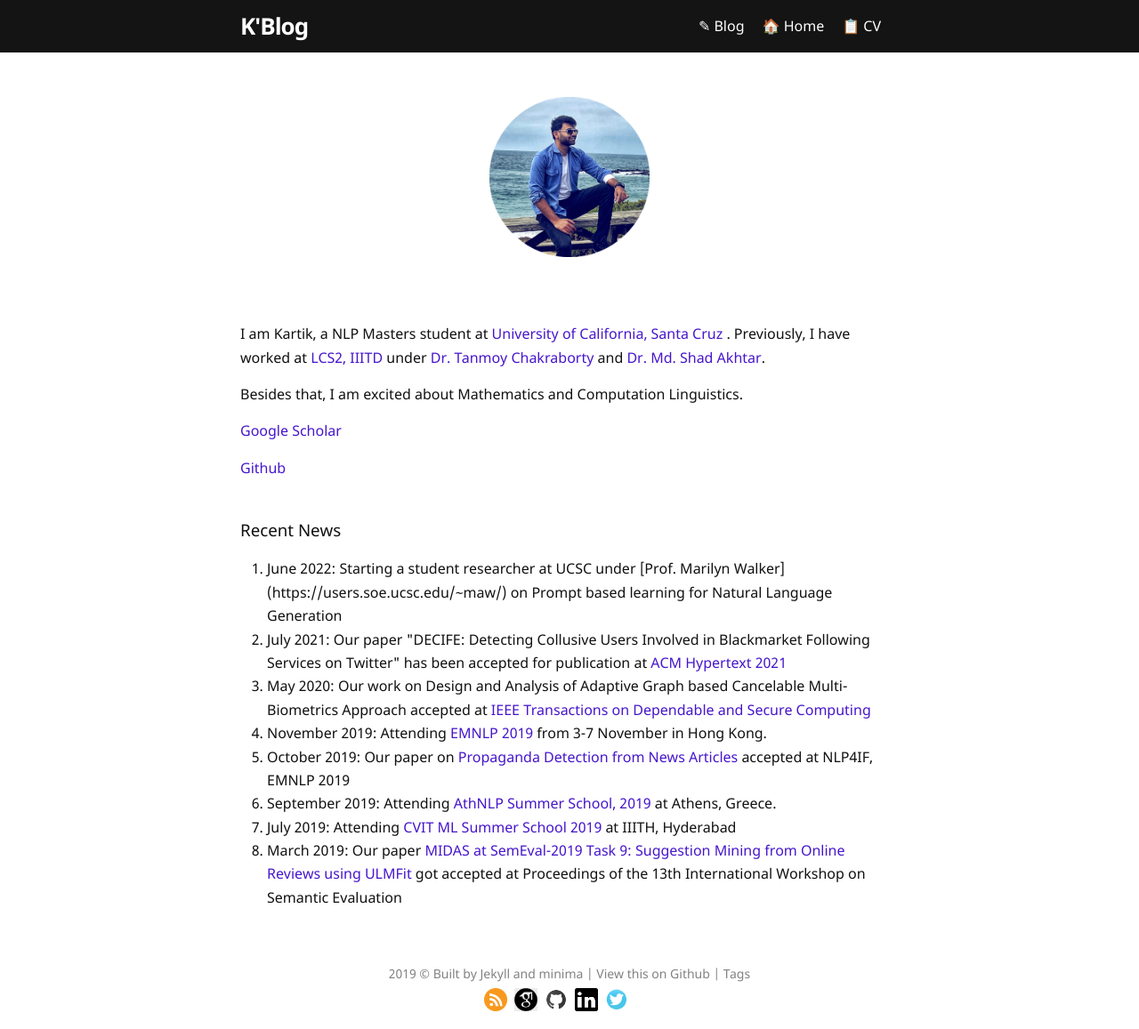
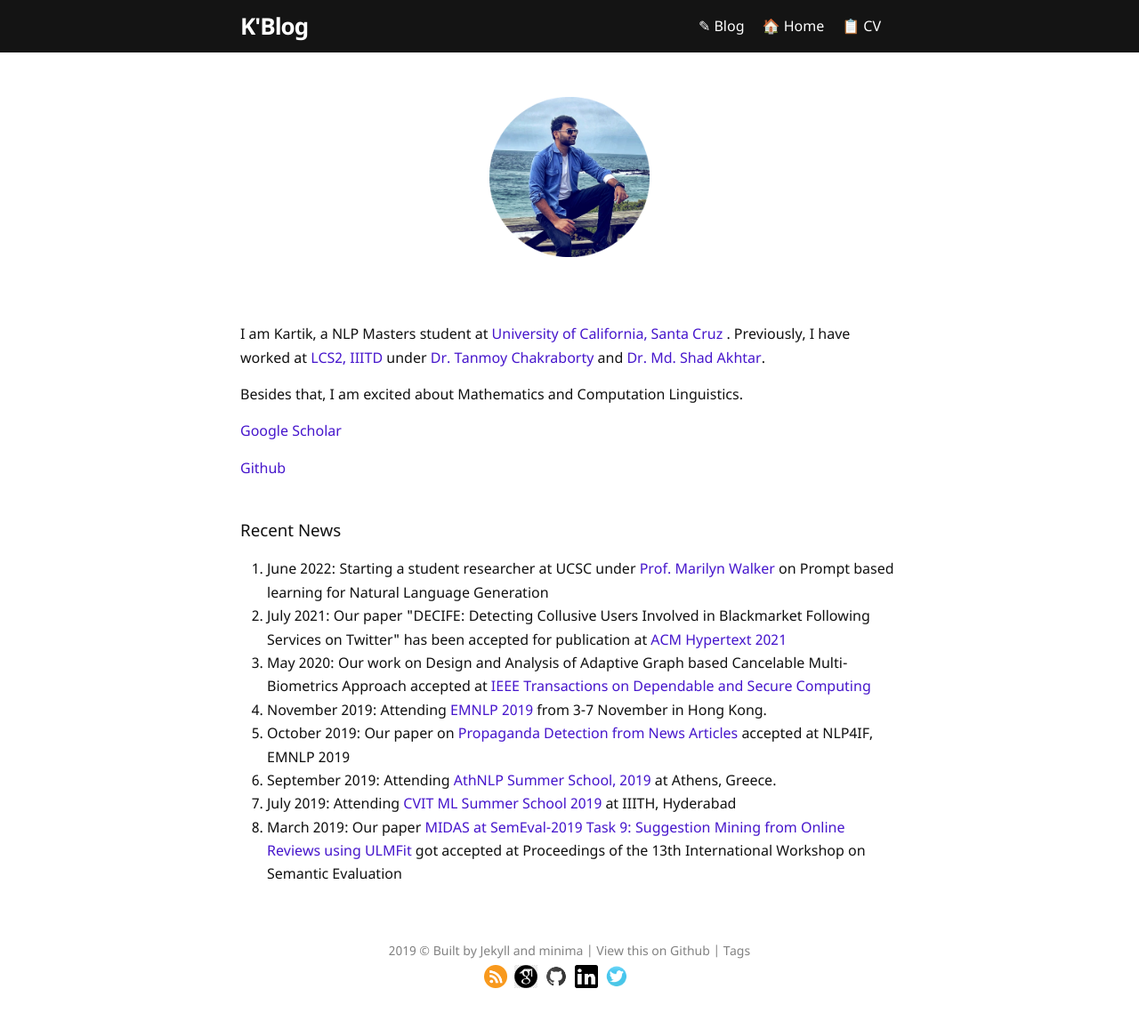
Before and after one commit to Kartikaggarwal98/kartikaggarwal98.github.io, a Jekyll site: the page built from index.html, in a window 1280 px wide. Shown: the whole page at 89% size. Built offline with Jekyll 4.4.1, drawn with Linux system fonts in a browser that asks for light colours; after the commit the page ends 1131 px from its top, so only the background shows below that; some of the changed lines change nothing that is shown.

Commit message:
name udpate

```diff
--- a/index.html
+++ b/index.html
@@ -18,7 +18,7 @@ layout: default
 	<h3>Recent News</h3>
 		<ol>
 		<!-- <li>OpenAI, et al. <a href="{{ '/assets/papers/solving-rubiks-cube.pdf' | relative_url }}">Solving Rubik's Cube with a Robot Hand."</a> arXiv:1910.07113 (2019).</li> -->
-		<li> June 2022: Starting a student researcher at UCSC under [Prof. Marilyn Walker](https://users.soe.ucsc.edu/~maw/) on Prompt based learning for Natural Language Generation</li>
+		<li> June 2022: Starting a student researcher at UCSC under <a href="https://users.soe.ucsc.edu/~maw/">Prof. Marilyn Walker </a> on Prompt based learning for Natural Language Generation</li>
 		<li> July 2021: Our paper "DECIFE: Detecting Collusive Users Involved in Blackmarket Following Services on Twitter" has been accepted for publication at <a href="https://dl.acm.org/doi/abs/10.1145/3465336.3475108" target="_blank">ACM Hypertext 2021</a></li>
 		<li> May 2020: Our work on Design and Analysis of Adaptive Graph based Cancelable Multi-Biometrics Approach accepted at <a href="https://ieeexplore.ieee.org/xpl/RecentIssue.jsp?punumber=8858" target="_blank"> IEEE Transactions on Dependable and Secure Computing</a></li>
 		<li>November 2019: Attending <a href="https://www.emnlp-ijcnlp2019.org/"> EMNLP 2019 </a> from 3-7 November in Hong Kong.</li>
```
